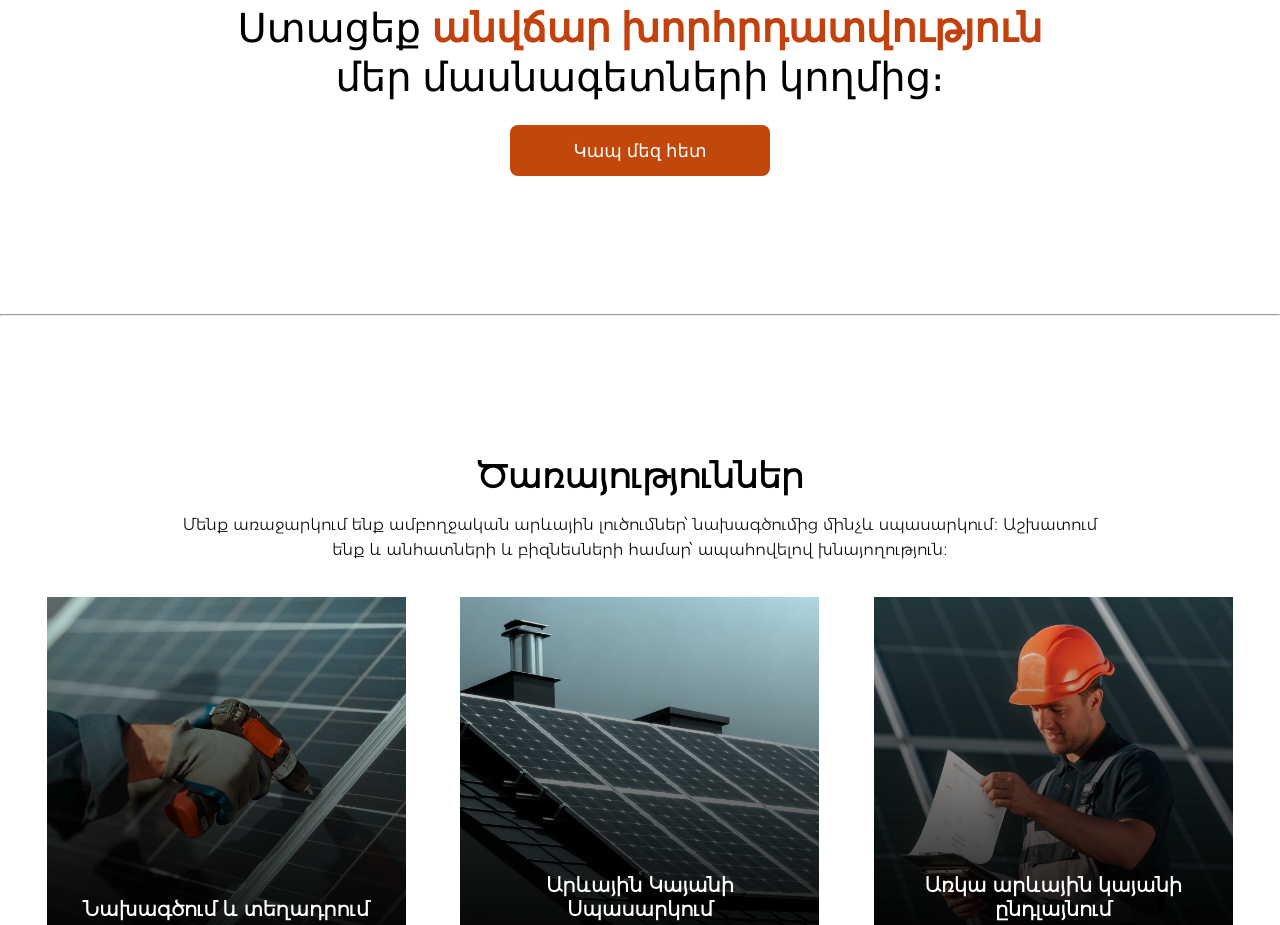
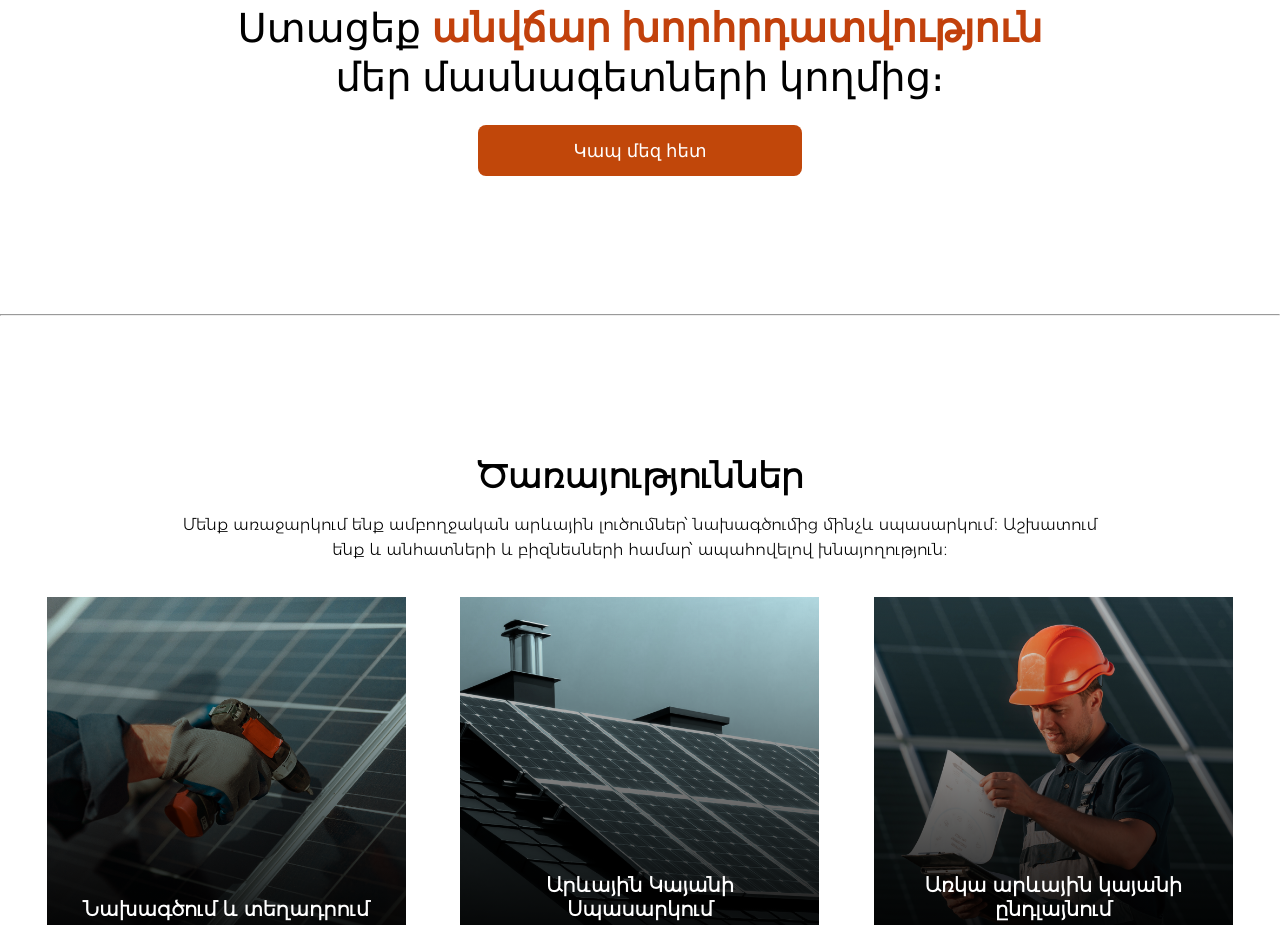
Before and after one commit to Birdman1104/evosolar-website, a Vue app: page / in a window 1280 px wide. Shown: the part 1020-1945 px from the top of the page. Built offline with nearby package versions, Linux system fonts and the light colour scheme.

Commit message:
Consultation button fix.

```diff
--- a/src/components/ConsultationComponent.vue
+++ b/src/components/ConsultationComponent.vue
@@ -60,7 +60,7 @@ const translationStore = inject("translationStore");
     color: white;
     font-size: 1.125rem;
     font-weight: 500;
-    padding: 0.9rem 4rem;
+    padding: 0.9rem 6rem;
     border-radius: 0.5rem;
     border-style: hidden;
     margin-bottom: 130px;
```
